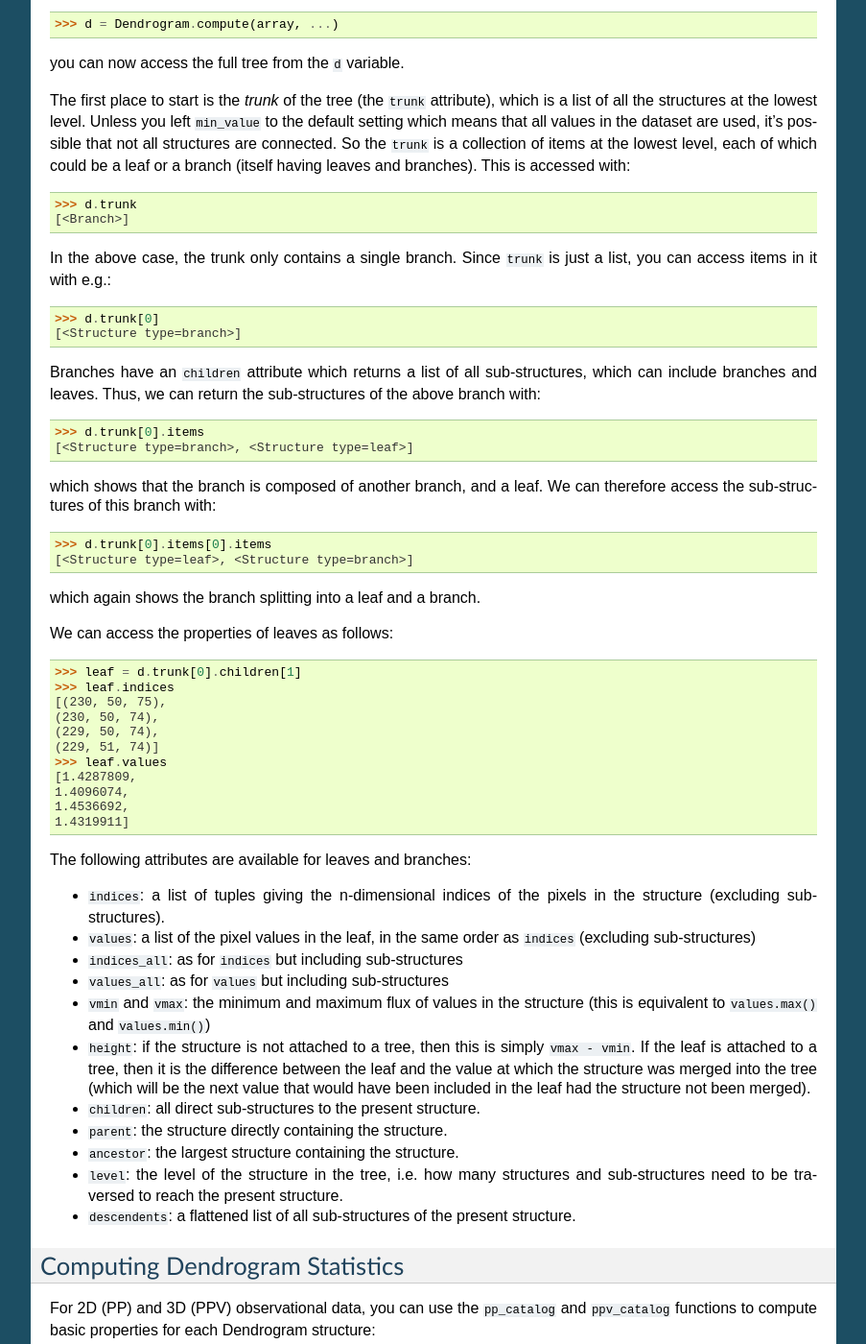
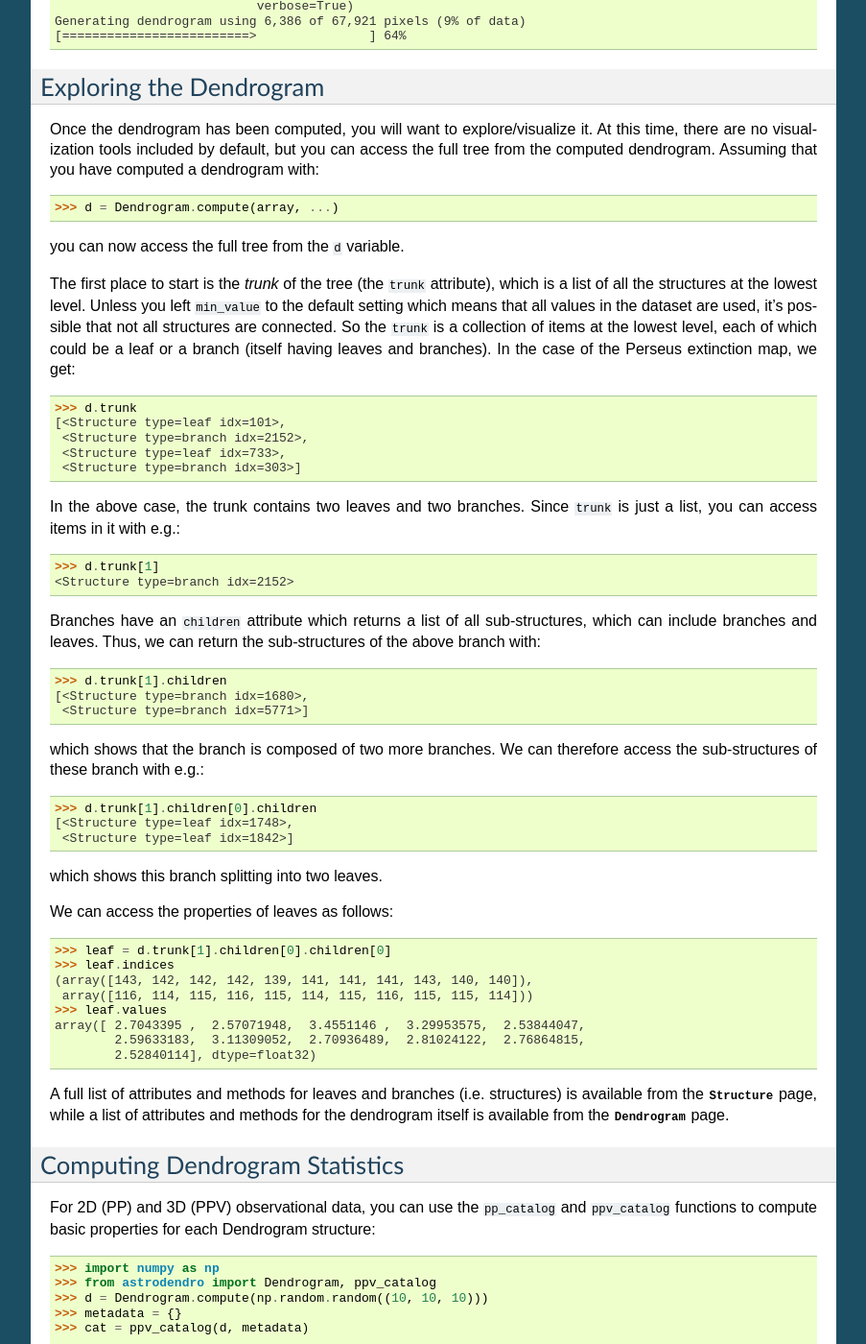
Before and after one commit to dendrograms/astrodendro, a Sphinx documentation site: the page built from docs/using.rst, in a window 1280 px wide and 1400 px high, scrolled down 1166 px. Shown: the whole window at 96% size, without its empty margins (198-1101 px from the left). Built offline with Sphinx 7.4.7, drawn with Linux system fonts in a browser that asks for light colours; some of the changed text lies outside the part shown.

Commit message:
Remove detailed list of attributes from ``using`` page now that they are duplicated (and more up-to-date) in the API docs. Also added more information about where the example data comes from, and add it for the step-by-step example.

```diff
--- a/docs/plotting.rst
+++ b/docs/plotting.rst
@@ -54,9 +54,10 @@
     p = d.plotter()
 
 and then use this to make the plot you need. The following complete example
-shows how to make a plot of the dendrogram of an extinction map of the Perseus
-region using the :meth:`~astrodendro.plot.DendrogramPlotter.plot_tree`,
-highlighting two of the main branches:
+shows how to make a plot of the dendrogram of the extinction map of the Perseus
+region (introduced in :doc:using) using the
+:meth:`~astrodendro.plot.DendrogramPlotter.plot_tree`, highlighting two of the
+main branches:
 
 .. plot::
    :include-source:
--- a/docs/using.rst
+++ b/docs/using.rst
@@ -10,11 +10,11 @@
     >>> d = Dendrogram.compute(array)
 
 where ``array`` is a Numpy array and ``d`` is then an instance of the
-:class:`~astrodendro.dendrogram.Dendrogram` class, which can be used to access the computed dendrogram (see
-`Exploring the Dendrogram`_ below). Where the ``array`` comes from is not
-important - for example it can be read in from a FITS file, from an HDF5 file,
-or it can be generated in memory. If you are interested in making a dendrogram
-from data in a FITS file, you can do:
+:class:`~astrodendro.dendrogram.Dendrogram` class, which can be used to access
+the computed dendrogram (see `Exploring the Dendrogram`_ below). Where the
+``array`` comes from is not important - for example it can be read in from a
+FITS file, from an HDF5 file, or it can be generated in memory. If you are
+interested in making a dendrogram from data in a FITS file, you can do:
 
     >>> from astropy.io import fits
     >>> array = fits.getdata('observations.fits')
@@ -50,16 +50,27 @@
   separate entity. By default, this parameter is set to zero, so there is no
   minimum number of pixels required for leaves to remain independent entities.
 
-For example, if you have an observational dataset with values in mJy/beam, and
-a noise level of 0.1 mJy/beam, you could use::
+As an example, we can use a publicly available extinction map of the Perseus
+star-formation region from the The COordinated Molecular Probe Line Extinction
+Thermal Emission (COMPLETE) Survey of Star Forming Regions
+(:download:`PerA_Extn2MASS_F_Gal.fits`, originally obtained from
+`<http://hdl.handle.net/10904/10080>`_). The units of the map are magnitudes of
+extinction, and we want to make a dendrogram of all structures above a minimum
+value of 2 magnitudes, and we only consider leaves with at least 10 pixels and
+which have a peak to base different larger than one magnitude of extinction::
 
-   >>> sigma = 0.1
-   >>> d = Dendrogram.compute(array, min_value=3 * sigma,
-                              min_delta=sigma, min_npix=10)
+    >>> from astrodendro import Dendrogram
+    >>> from astropy.io import fits
+    >>> image = fits.getdata('PerA_Extn2MASS_F_Gal.fits')
+    >>> d = Dendrogram.compute(image, min_value=2.0, min_delta=1., min_npix=10)
 
-which will compute a dendrogram using only values above 3-sigma, and in which
-all leaves will have 10 or more pixels and will have a height of at least
-1-sigma.
+By default, the computation will be silent, but for large dendrograms, it can
+be useful to have an idea of how long the computation will take::
+
+    >>> d = Dendrogram.compute(image, min_value=2.0, min_delta=1., min_npix=10,
+                               verbose=True)
+    Generating dendrogram using 6,386 of 67,921 pixels (9% of data)
+    [=========================>               ] 64%
 
 Exploring the Dendrogram
 ------------------------
@@ -78,81 +89,57 @@
 ``min_value`` to the default setting which means that all values in the
 dataset are used, it's possible that not all structures are connected. So the
 ``trunk`` is a collection of items at the lowest level, each of which could be
-a leaf or a branch (itself having leaves and branches). This is accessed with::
+a leaf or a branch (itself having leaves and branches). In the case of the
+Perseus extinction map, we get::
 
     >>> d.trunk
-    [<Branch>]
+    [<Structure type=leaf idx=101>,
+     <Structure type=branch idx=2152>,
+     <Structure type=leaf idx=733>,
+     <Structure type=branch idx=303>]
 
-In the above case, the trunk only contains a single branch. Since ``trunk`` is
-just a list, you can access items in it with e.g.::
+In the above case, the trunk contains two leaves and two branches. Since
+``trunk`` is just a list, you can access items in it with e.g.::
 
-    >>> d.trunk[0]
-    [<Structure type=branch>]
+    >>> d.trunk[1]
+    <Structure type=branch idx=2152>
 
 Branches have an ``children`` attribute which returns a list of all
 sub-structures, which can include branches and leaves. Thus, we can return the
 sub-structures of the above branch with::
 
-    >>> d.trunk[0].items
-    [<Structure type=branch>, <Structure type=leaf>]
+    >>> d.trunk[1].children
+    [<Structure type=branch idx=1680>,
+     <Structure type=branch idx=5771>]
 
-which shows that the branch is composed of another branch, and a leaf. We can
-therefore access the sub-structures of this branch with::
+which shows that the branch is composed of two more branches. We can therefore
+access the sub-structures of these branch with e.g.::
 
-    >>> d.trunk[0].items[0].items
-    [<Structure type=leaf>, <Structure type=branch>]
+    >>> d.trunk[1].children[0].children
+    [<Structure type=leaf idx=1748>,
+     <Structure type=leaf idx=1842>]
 
-which again shows the branch splitting into a leaf and a branch.
+which shows this branch splitting into two leaves.
 
 We can access the properties of leaves as follows::
 
-    >>> leaf = d.trunk[0].children[1]
+    >>> leaf = d.trunk[1].children[0].children[0]
     >>> leaf.indices
-    [(230, 50, 75),
-    (230, 50, 74),
-    (229, 50, 74),
-    (229, 51, 74)]
+    (array([143, 142, 142, 142, 139, 141, 141, 141, 143, 140, 140]),
+     array([116, 114, 115, 116, 115, 114, 115, 116, 115, 115, 114]))
     >>> leaf.values
-    [1.4287809,
-    1.4096074,
-    1.4536692,
-    1.4319911]
+    array([ 2.7043395 ,  2.57071948,  3.4551146 ,  3.29953575,  2.53844047,
+            2.59633183,  3.11309052,  2.70936489,  2.81024122,  2.76864815,
+            2.52840114], dtype=float32)
 
-The following attributes are available for leaves and branches:
-
-* ``indices``: a list of tuples giving the n-dimensional indices of the pixels
-  in the structure (excluding sub-structures).
-
-* ``values``: a list of the pixel values in the leaf, in the same order as
-  ``indices`` (excluding sub-structures)
-
-* ``indices_all``: as for ``indices`` but including sub-structures
-
-* ``values_all``: as for ``values`` but including sub-structures
-
-* ``vmin`` and ``vmax``: the minimum and maximum flux of values in the structure
-  (this is equivalent to ``values.max()`` and ``values.min()``)
-
-* ``height``: if the structure is not attached to a tree, then this is simply
-  ``vmax - vmin``. If the leaf is attached to a tree, then it is the difference
-  between the leaf and the value at which the structure was merged into the
-  tree (which will be the next value that would have been included in the leaf
-  had the structure not been merged).
-
-* ``children``: all direct sub-structures to the present structure.
-
-* ``parent``: the structure directly containing the structure.
-
-* ``ancestor``: the largest structure containing the structure.
-
-* ``level``: the level of the structure in the tree, i.e. how many structures
-  and sub-structures need to be traversed to reach the present structure.
-
-* ``descendents``: a flattened list of all sub-structures of the present
-  structure.
+A full list of attributes and methods for leaves and branches (i.e. structures)
+is available from the :class:`~astrodendro.structure.Structure` page, while a
+list of attributes and methods for the dendrogram itself is available from the
+:class:`~astrodendro.dendrogram.Dendrogram` page.
 
 Computing Dendrogram Statistics
 -------------------------------
+
 For 2D (PP) and 3D (PPV) observational data, you can use the ``pp_catalog``
 and ``ppv_catalog`` functions to compute basic properties for each
 Dendrogram structure::
```
